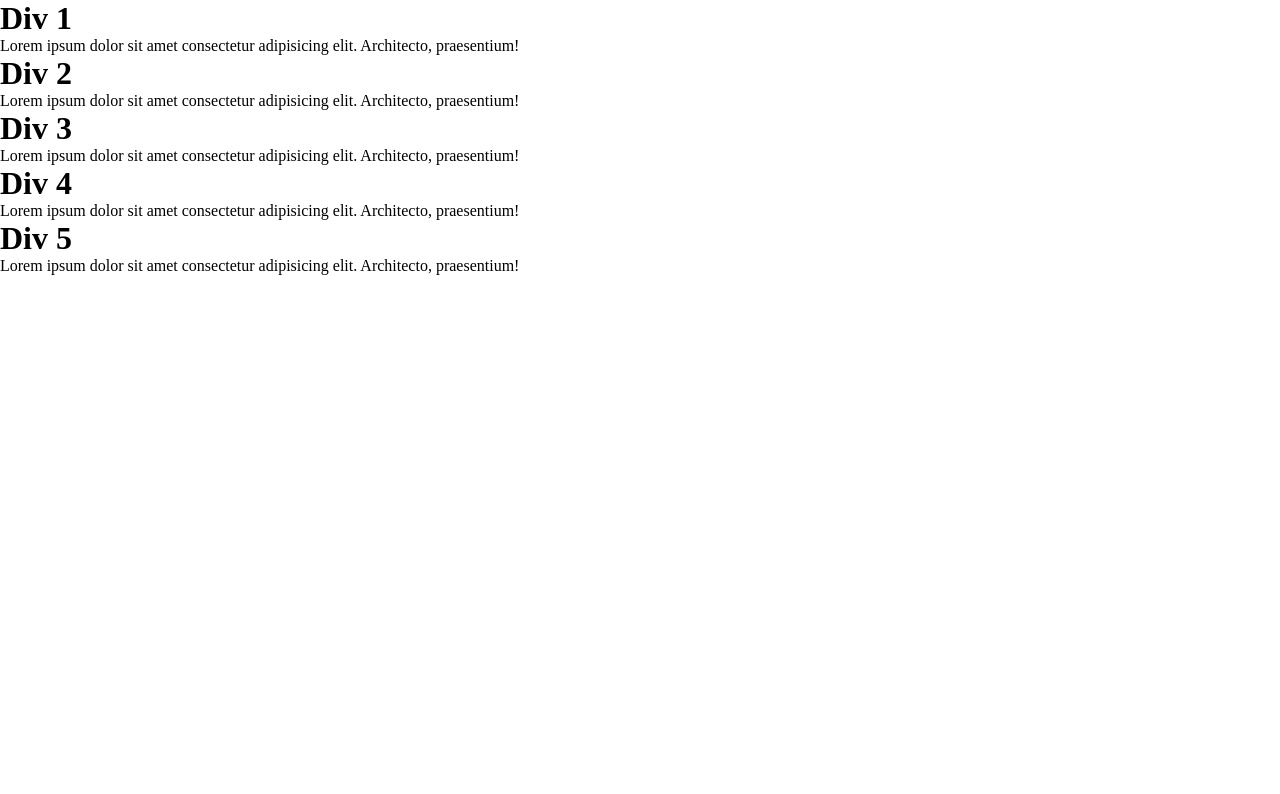
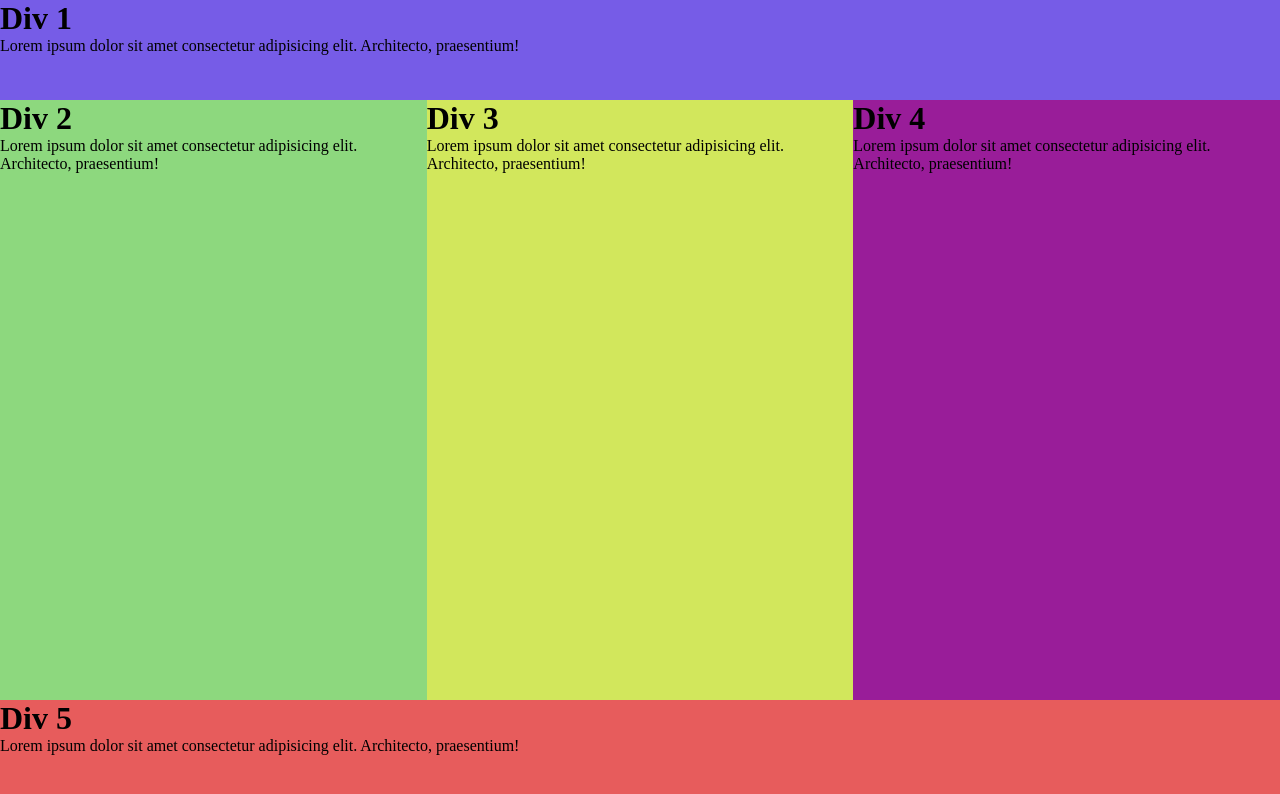
Before and after one commit to eevan7a9/css_grid_sandbox, a plain HTML site: page index.html in a window 1280 px wide. Drawn offline with Linux system fonts and the light colour scheme.

Commit message:
added grid without using grid template area

```diff
--- a/index.html
+++ b/index.html
@@ -6,6 +6,7 @@
         <meta name="description" content="">
         <meta name="viewport" content="width=device-width, initial-scale=1">
         <link rel="stylesheet" href="main.css">
+        <link rel="stylesheet" href="./no_grid_area.css">
     </head>
     <body>
         <main>
--- a/main.css
+++ b/main.css
@@ -8,3 +8,20 @@
 body {
   height: 100%;
 }
+
+/* Styling Starts. . . */
+.box1 {
+  background: rgb(118, 92, 231);
+}
+.box2 {
+  background: rgb(141, 216, 126);
+}
+.box3 {
+  background: rgb(210, 231, 92);
+}
+.box4 {
+  background: rgb(153, 29, 153);
+}
+.box5 {
+  background: rgb(231, 92, 92);
+}
--- /dev/null
+++ b/no_grid_area.css
@@ -0,0 +1,12 @@
+main {
+  height: 100vh;
+  display: grid;
+  grid-template-columns: 1fr 1fr 1fr;
+  grid-template-rows: 100px 1fr 100px;
+}
+.box1 {
+  grid-column: 1/4;
+}
+.box5 {
+  grid-column: 1/4;
+}
```
